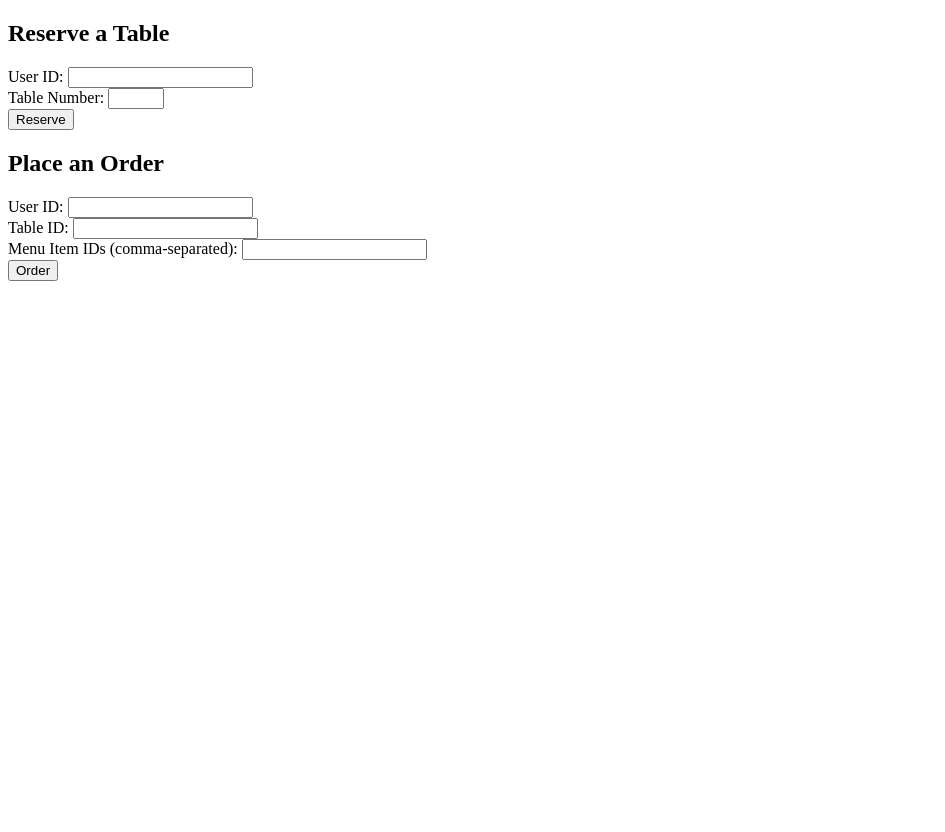
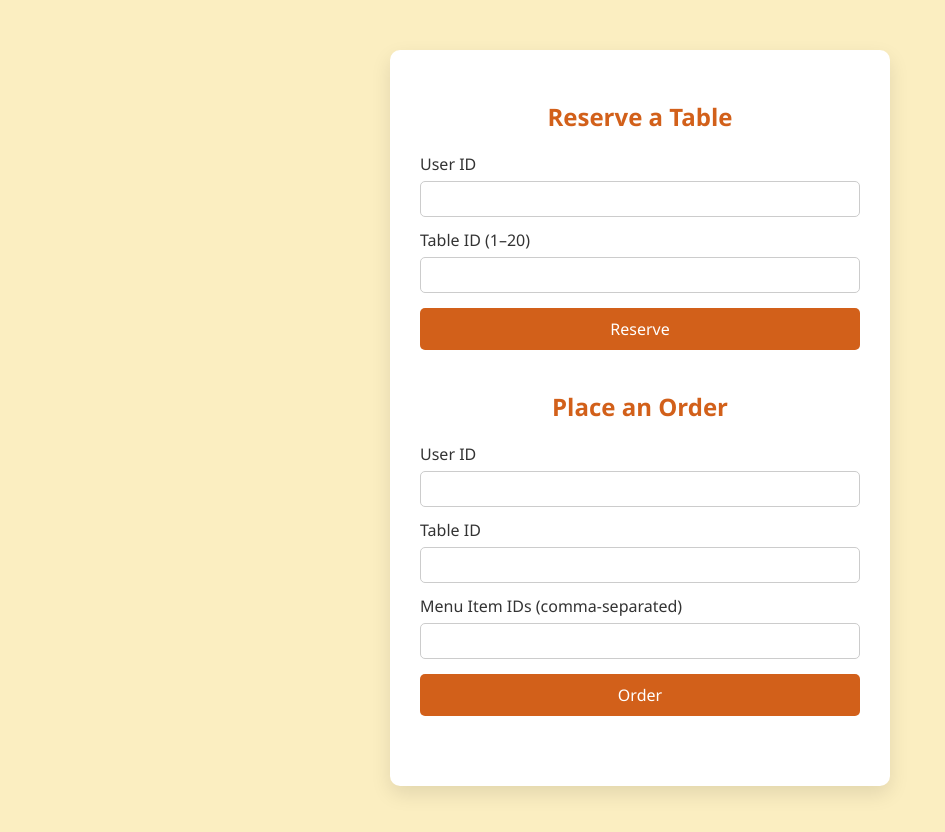
Before and after one commit to NikhilGhode/Golang-developer_NikhilGhode, a plain HTML site: page static/index.html in a window 1280 px wide. Shown: the whole page, without its empty margins (0-945 px from the left). Before the commit the page ends 800 px from the top, so only its background shows below. Drawn offline with Linux system fonts and the light colour scheme.

Commit message:
Update HTML and CSS for admin dashboard and User dashboard

```diff
--- a/static/index.html
+++ b/static/index.html
@@ -2,22 +2,97 @@
 <html>
   <head>
     <title>TastyBites</title>
+    <style>
+      * {
+        box-sizing: border-box;
+        font-family: "Segoe UI", Tahoma, Geneva, Verdana, sans-serif;
+      }
+
+      body {
+        margin: 0;
+        padding: 0;
+        background: #fbeec1;
+        color: #333;
+      }
+
+      .container {
+        max-width: 500px;
+        margin: 50px auto;
+        background: #fff;
+        padding: 30px;
+        border-radius: 10px;
+        box-shadow: 0 8px 20px rgba(0, 0, 0, 0.1);
+      }
+
+      h2 {
+        text-align: center;
+        margin-bottom: 20px;
+        color: #d2601a;
+      }
+
+      form {
+        margin-bottom: 40px;
+      }
+
+      label {
+        display: block;
+        margin: 12px 0 6px;
+        font-weight: 500;
+      }
+
+      input {
+        width: 100%;
+        padding: 8px 10px;
+        border: 1px solid #ccc;
+        border-radius: 5px;
+      }
+
+      button {
+        display: block;
+        width: 100%;
+        padding: 10px;
+        margin-top: 15px;
+        background: #d2601a;
+        color: white;
+        border: none;
+        border-radius: 5px;
+        font-size: 16px;
+        cursor: pointer;
+        transition: background 0.3s ease;
+      }
+
+      button:hover {
+        background: #a9440f;
+      }
+    </style>
   </head>
   <body>
+    <div class="container">
       <h2>Reserve a Table</h2>
       <form id="reserve-form">
-      User ID: <input type="number" id="user" /><br />
-      Table Number: <input type="number" id="table" min="1" max="20" /><br />
+        <label for="user">User ID</label>
+        <input type="number" id="user" />
+
+        <label for="table">Table ID (1–20)</label>
+        <input type="number" id="table" min="1" max="20" />
+
         <button type="submit">Reserve</button>
       </form>
 
       <h2>Place an Order</h2>
       <form id="order-form">
-      User ID: <input type="number" id="order-user" /><br />
-      Table ID: <input type="number" id="order-table" /><br />
-      Menu Item IDs (comma-separated): <input type="text" id="items" /><br />
+        <label for="order-user">User ID</label>
+        <input type="number" id="order-user" />
+
+        <label for="order-table">Table ID</label>
+        <input type="number" id="order-table" />
+
+        <label for="items">Menu Item IDs (comma-separated)</label>
+        <input type="text" id="items" />
+
         <button type="submit">Order</button>
       </form>
+    </div>
 
     <script src="script.js"></script>
   </body>
```
Also changed, not shown: static/admin.html (added, +104 -0 lines), 1 other file. Lines whose indentation alone changed are shown as unchanged.
